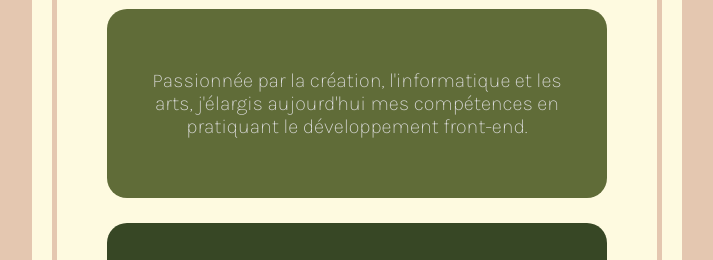
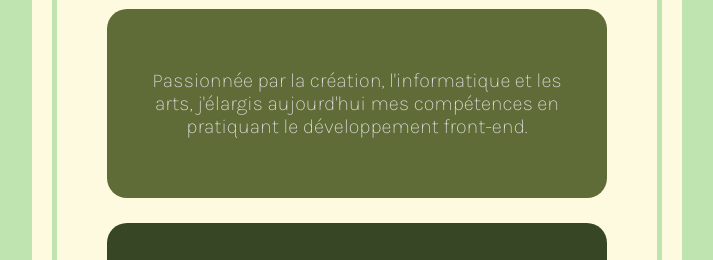
Before and after one commit to seg-n/portfolio-page, a website: page index.html in a window 1280 px wide. Shown: the part 195-455 px from the top of the page, without its empty margins (283-996 px from the left). Drawn offline with Linux system fonts and the light colour scheme.

Commit message:
Update styles.css

```diff
--- a/styles.css
+++ b/styles.css
@@ -1,7 +1,7 @@
 @import url('https://fonts.googleapis.com/css2?family=Karla:wght@200;800&display=swap');
 
 body {
-  background-color: #e4c7b0;
+  background-color: #c0e4b0;
   font-family: 'Karla', sans-serif;
   margin: 0;
   padding: 0;
```
